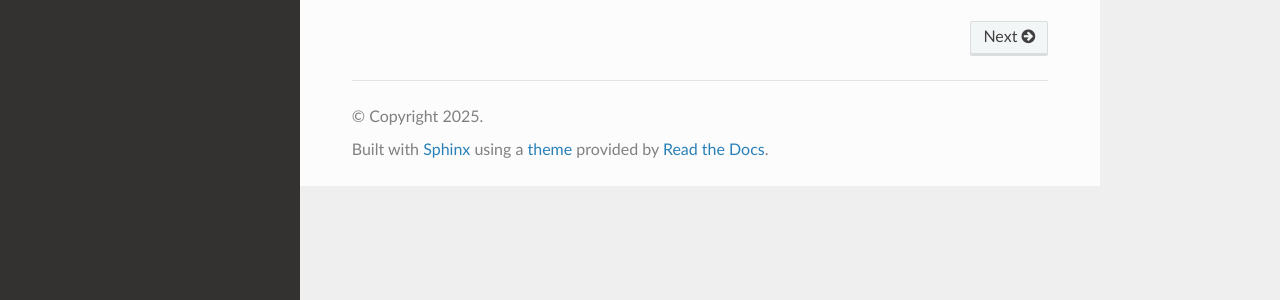
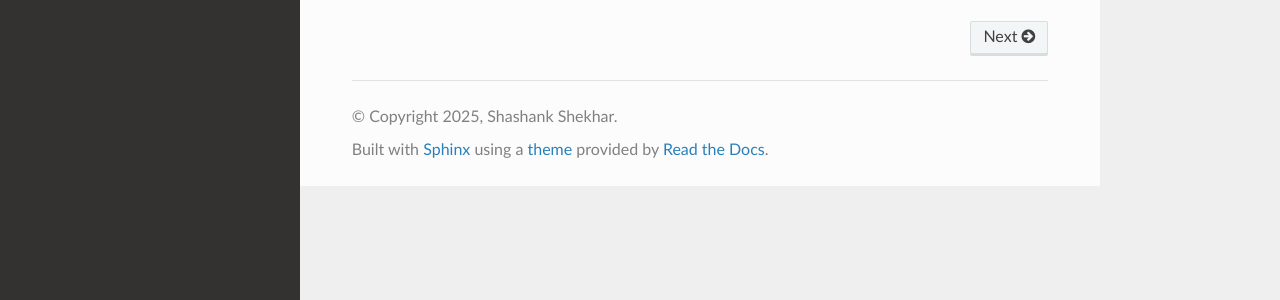
Before and after one commit to sshkhr/MinText, a Sphinx documentation site: the page built from docs/index.rst, in a window 1280 px wide. Shown: the part 544-844 px from the top of the page. Built offline with Sphinx 7.4.7 and the Read the Docs theme 3.1.0, drawn with Linux system fonts in a browser that asks for light colours; pages that are not in the unit, such as notebooks, are missing from menus.

```diff
--- a/docs/conf.py
+++ b/docs/conf.py
@@ -11,7 +11,7 @@ sys.path.insert(0, os.path.abspath('..'))
 # https://www.sphinx-doc.org/en/master/usage/configuration.html#project-information
 
 project = 'MinText'
-copyright = '2025'
+copyright = '2025, Shashank Shekhar'
 author = 'Shashank Shekhar'
 
 # -- General configuration ---------------------------------------------------
@@ -23,10 +23,14 @@ extensions = [
     'sphinx.ext.napoleon',
     'sphinx.ext.mathjax',
     'nbsphinx',
+    'sphinx_rtd_theme',
 ]
 
 templates_path = ['_templates']
 exclude_patterns = ['_build', 'Thumbs.db', '.DS_Store', '**.ipynb_checkpoints']
+
+# Set the master document (required for older Sphinx versions)
+master_doc = 'index'
 
 # -- Options for HTML output -------------------------------------------------
 # https://www.sphinx-doc.org/en/master/usage/configuration.html#options-for-html-output
@@ -49,15 +53,12 @@ nbsphinx_prolog = r"""
 
    This page was generated from `{{ docname }}`__.
 
-   __ https://github.com/username/MinText/blob/main/{{ docname }}
+   __ https://github.com/sshkhr/MinText/blob/main/{{ docname }}
 """
 
-# Add any paths that contain custom static files (such as style sheets) here,
-# relative to this directory. They are copied after the builtin static files,
-# so a file named "default.css" will overwrite the builtin "default.css".
-html_static_path = ['_static']
-
 # Create necessary folders for Sphinx
-html_static_path = ['_static']
 os.makedirs(os.path.join(os.path.dirname(__file__), '_static'), exist_ok=True)
 os.makedirs(os.path.join(os.path.dirname(__file__), '_templates'), exist_ok=True)
+
+# Syntax highlighting
+highlight_language = 'python3'
```
Also changed, not shown: .readthedocs.yaml.
